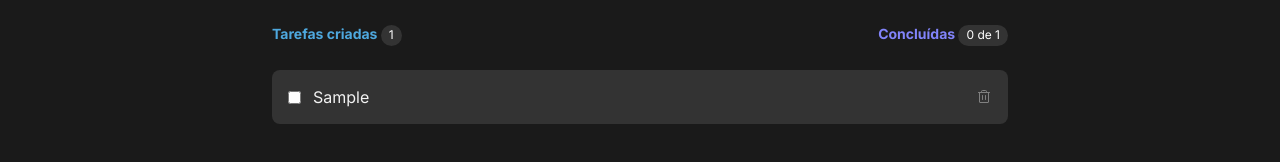
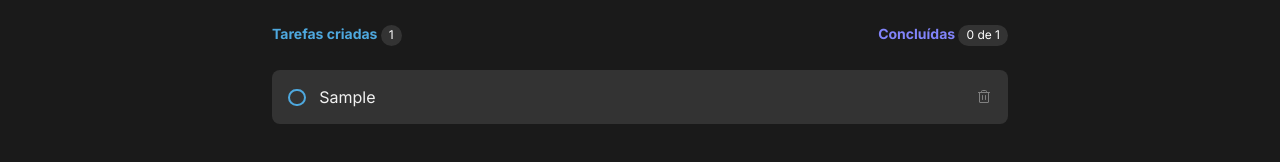
Before and after one commit to gojibetters/ToDo-List, a React (Vite) app: page / in a window 1280 px wide. Both pictures are taken after typing "Sample" into the empty fields and a click on the button "Criar". Shown: the part 266-428 px from the top of the page. Built offline with nearby package versions, Linux system fonts and the light colour scheme.

Commit message:
update: styled button

```diff
--- a/src/components/Checkbox.module.css
+++ b/src/components/Checkbox.module.css
@@ -9,7 +9,75 @@
   border-radius: 8px;
 
   width: 100%;
+  align-items: flex-start;
 }
+
+.labelContainer {
+  display: block;
+  position: relative;
+  padding-left: 1.2rem;
+  cursor: pointer;
+  font-size: 1.375rem;
+  -webkit-user-select: none;
+  -moz-user-select: none;
+  -ms-user-select: none;
+  user-select: none;
+  margin-top: 3px;
+}
+
+.labelContainer input {
+  position: absolute;
+  opacity: 0;
+  cursor: pointer;
+  height: 0;
+  width: 0;
+}
+
+.checkmark {
+  position: absolute;
+  top: 0;
+  left: 0;
+  height: 1.1rem;
+  width: 1.1rem;
+  background-color: transparent;
+  border: 2px solid var(--color-blue);
+  border-radius: 50%;
+}
+
+
+.labelContainer:hover input~.checkmark {
+  background-color: var(--color-blue-dark);
+  opacity: .8;
+}
+
+.labelContainer input:checked~.checkmark {
+  background-color: var(--color-purple-dark);
+  border: 2px solid var(--color-purple-dark);
+}
+
+.checkmark:after {
+  content: "";
+  position: absolute;
+  display: none;
+}
+
+.labelContainer input:checked~.checkmark:after {
+  display: block;
+}
+
+.labelContainer .checkmark:after {
+  left: 4px;
+  top: 0px;
+  width: 4px;
+  height: 9px;
+  border: solid white;
+  border-width: 0 2px 2px 0;
+  -webkit-transform: rotate(45deg);
+  -ms-transform: rotate(45deg);
+  transform: rotate(45deg);
+}
+
+
 
 .checkboxContainer p {
   padding: 0 0.75rem;
@@ -18,7 +86,7 @@
 
 .checkboxContainer {
   display: flex;
-  align-items: center;
+  align-items: flex-start;
 }
 
 .itemContainer button {
@@ -28,7 +96,8 @@
   cursor: pointer;
 
   display: flex;
-  align-items: center;
+  align-items: flex-start;
+  margin-top: 3px;
 }
 
 
--- a/src/components/Checkbox.tsx
+++ b/src/components/Checkbox.tsx
@@ -19,7 +19,14 @@ export function Checkbox ({tasks, setCheck, handleDeleteItem} : CheckboxProps) {
 			{tasks.map((item) => (
 				<div key={item.id} className={styles.itemContainer}>
 					<div className={styles.checkboxContainer}>
-						<input type='checkbox' id={String(item.id)} onChange={() => setCheck(item.id)}/>
+						{/* <input type='checkbox' id={String(item.id)} onChange={() => setCheck(item.id)}/> */}
+						<label className={styles.labelContainer}>
+							<input
+								type="checkbox"
+								readOnly
+							/>
+							<span className={styles.checkmark}></span>
+						</label>
 						<p>{item.description}</p>
 					</div>
 					<button onClick={() => handleDeleteItem(item.id)}>
--- a/src/pages/Home.tsx
+++ b/src/pages/Home.tsx
@@ -9,7 +9,6 @@ interface Task {
 	id: number
 	description: string
 }
-
 
 function Home() {
 
```
